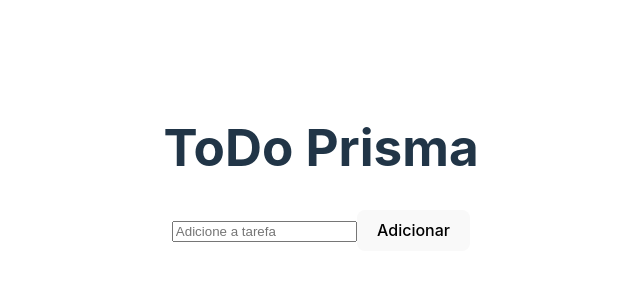
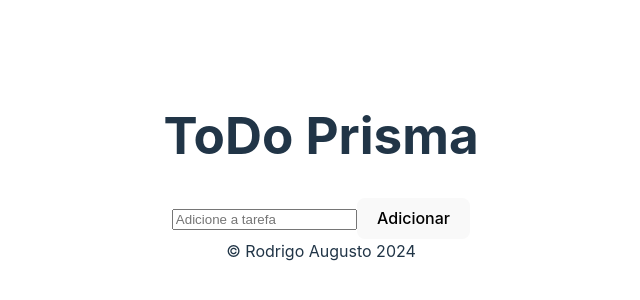
Before and after one commit to raugusto96/todo-prisma, a React (Vite) app in the folder app/: page / in a window 1280 px wide. Shown: the part 232-532 px from the top of the page, without its empty margins (319-959 px from the left). Built offline with nearby package versions, Linux system fonts and the light colour scheme.

Commit message:
feat: add footer component

```diff
--- a/app/src/App.tsx
+++ b/app/src/App.tsx
@@ -1,12 +1,14 @@
 import "./App.css";
-import Header from "./presentation/components/header/Header";
-import Task from "./presentation/pages/task/Task";
+import Footer from "@/presentation/components/footer/Footer";
+import Header from "@/presentation/components/header/Header";
+import Task from "@/presentation/pages/task/Task";
 
 function App() {
   return (
     <>
       <Header />
       <Task />
+      <Footer />
     </>
   );
 }
--- /dev/null
+++ b/app/src/presentation/components/footer/Footer.styles.ts
@@ -0,0 +1,3 @@
+import styled from "styled-components";
+
+export const Foot = styled.footer``;
--- /dev/null
+++ b/app/src/presentation/components/footer/Footer.tsx
@@ -0,0 +1,7 @@
+import { Foot } from "./Footer.styles";
+
+const Footer: React.FC = () => {
+  return <Foot>© Rodrigo Augusto 2024</Foot>;
+};
+
+export default Footer;
```
